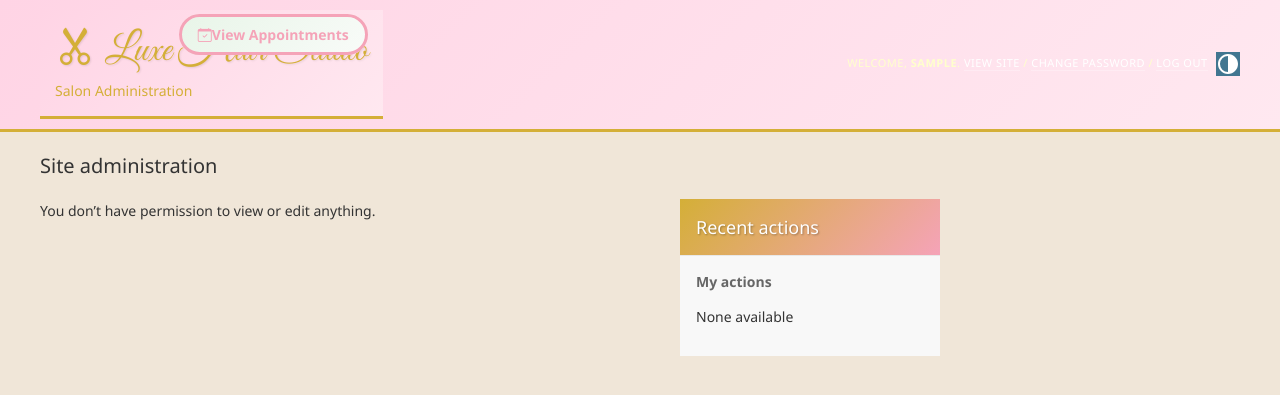
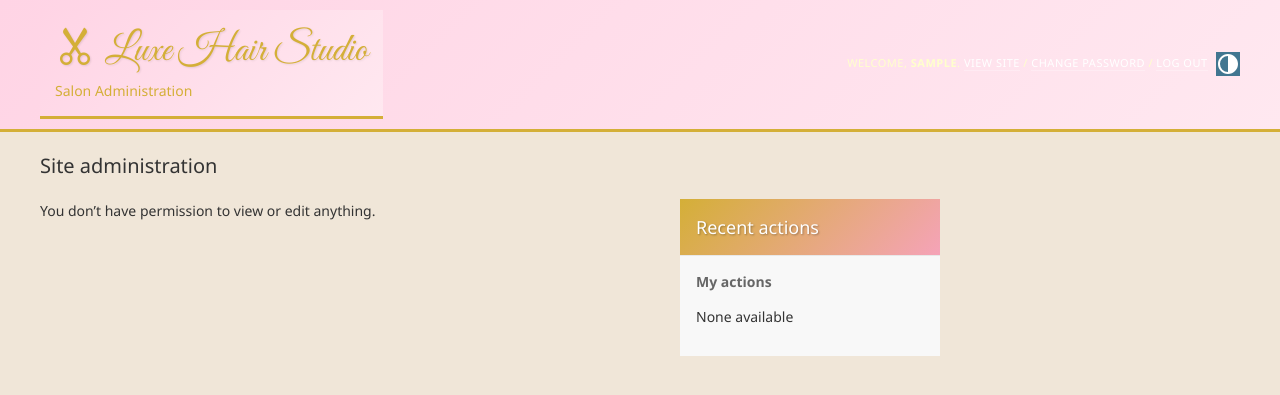
Before and after one commit to RBDevMaker/Appointment, a Django app: page /admin/ in a window 1280 px wide. Shown: the top 395 px of the page. Run offline with Django 5.2, Linux system fonts and the light colour scheme; the visitor is signed in with stand-in values (Sample User, id 1); data comes from the database, SQL or seed files in the repository; data that the repository does not hold is empty.

Commit message:
Move buttons to appointments table, add black Add button, remove header button

```diff
--- a/templates/admin/base_site.html
+++ b/templates/admin/base_site.html
@@ -5,22 +5,14 @@
 
 {% block branding %}
 <div
-    style="background: linear-gradient(135deg, #ffd4e5 0%, #ffe8f0 100%); padding: 15px; border-bottom: 3px solid #d4af37; position: relative;">
+    style="background: linear-gradient(135deg, #ffd4e5 0%, #ffe8f0 100%); padding: 15px; border-bottom: 3px solid #d4af37;">
     <h1 id="site-name"
         style="font-family: 'Great Vibes', cursive; color: #d4af37; font-size: 2.5rem; margin: 0; text-shadow: 1px 1px 2px rgba(0,0,0,0.1);">
         <i class="bi bi-scissors" style="margin-right: 10px;"></i>Luxe Hair Studio
     </h1>
     <p style="color: #d4af37; margin: 5px 0 0 0; font-weight: 500;">Salon Administration</p>
 
-    <!-- View Appointments Button -->
-    <div style="position: absolute; top: 15px; right: 15px;">
-        <a href="/admin/appointments/appointment/" class="btn btn-sm"
-            style="background: linear-gradient(135deg, #e8f5e8 0%, #f0f8f0 50%, #f8fbf8 100%); border: 3px solid var(--primary-pink); color: var(--primary-pink); font-weight: 600; transition: all 0.3s ease; text-decoration: none; padding: 8px 16px; border-radius: 25px;"
-            onmouseover="this.style.transform='translateY(-2px)'; this.style.boxShadow='0 4px 12px rgba(245, 163, 184, 0.4)'"
-            onmouseout="this.style.transform='translateY(0)'; this.style.boxShadow='none'">
-            <i class="bi bi-calendar-check me-1" style="color: var(--primary-pink);"></i>View Appointments
-        </a>
-    </div>
+
 
 </div>
 {% endblock %}
```
Also changed, not shown: templates/admin/appointments/appointment/change_list.html (+20 -6 lines).
